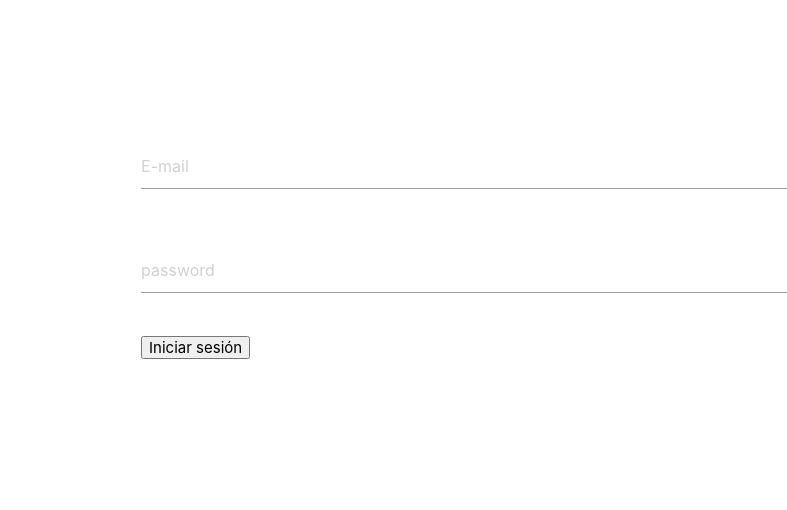
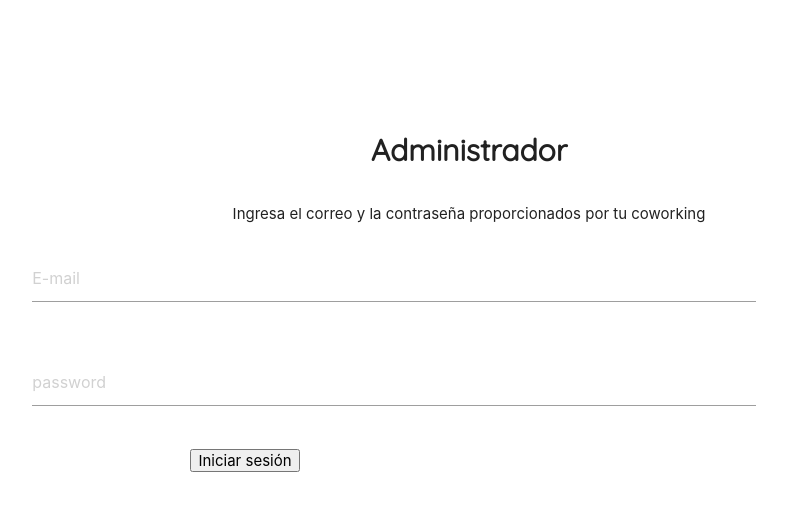
Before and after one commit to emeraldng/cdmx-2018-06-am-bc-registro-de-visitantes, a website: page src/views/signIn.html in a window 1280 px wide. Shown: the whole page, without its empty margins (171-958 px from the left). Drawn offline with nearby package versions, Linux system fonts and the light colour scheme.

Commit message:
mejorando un poco la interfaz del admin

```diff
--- a/src/css/main.css
+++ b/src/css/main.css
@@ -21,6 +21,14 @@
     font-weight: bold;
     text-align: center;
 }
+.admin-label{
+    font-family: 'Quicksand', sans-serif;
+    font-size: 200%;
+    margin-top:10%;
+    /* margin-bottom: 0%; */
+    font-weight: bold;
+    text-align: center;
+}
 .visitor-label-english{
     font-family: 'Quicksand', sans-serif;
     font-size: 150%;
@@ -41,9 +49,6 @@ form{
     margin-top:10%;
 }
 
-#form-admin{
- margin-left:10%;;
-}
 
 video{
     width: 160%;
--- a/src/views/signIn.html
+++ b/src/views/signIn.html
@@ -13,7 +13,9 @@
 
 <body>
   <form id="form-admin">
-    <div class="container ">
+    <div class="container center ">
+        <p class="admin-label">Administrador</p>
+        <p>Ingresa el correo y la contraseña proporcionados por tu coworking</p>
       <div class="row">
         <div class="input-field col s10 m10 l10">
           <input id="email-admin" type="email" class="validate" placeholder="E-mail">
```
Also changed, not shown: src/views/registros.html (+8 -1 lines).
